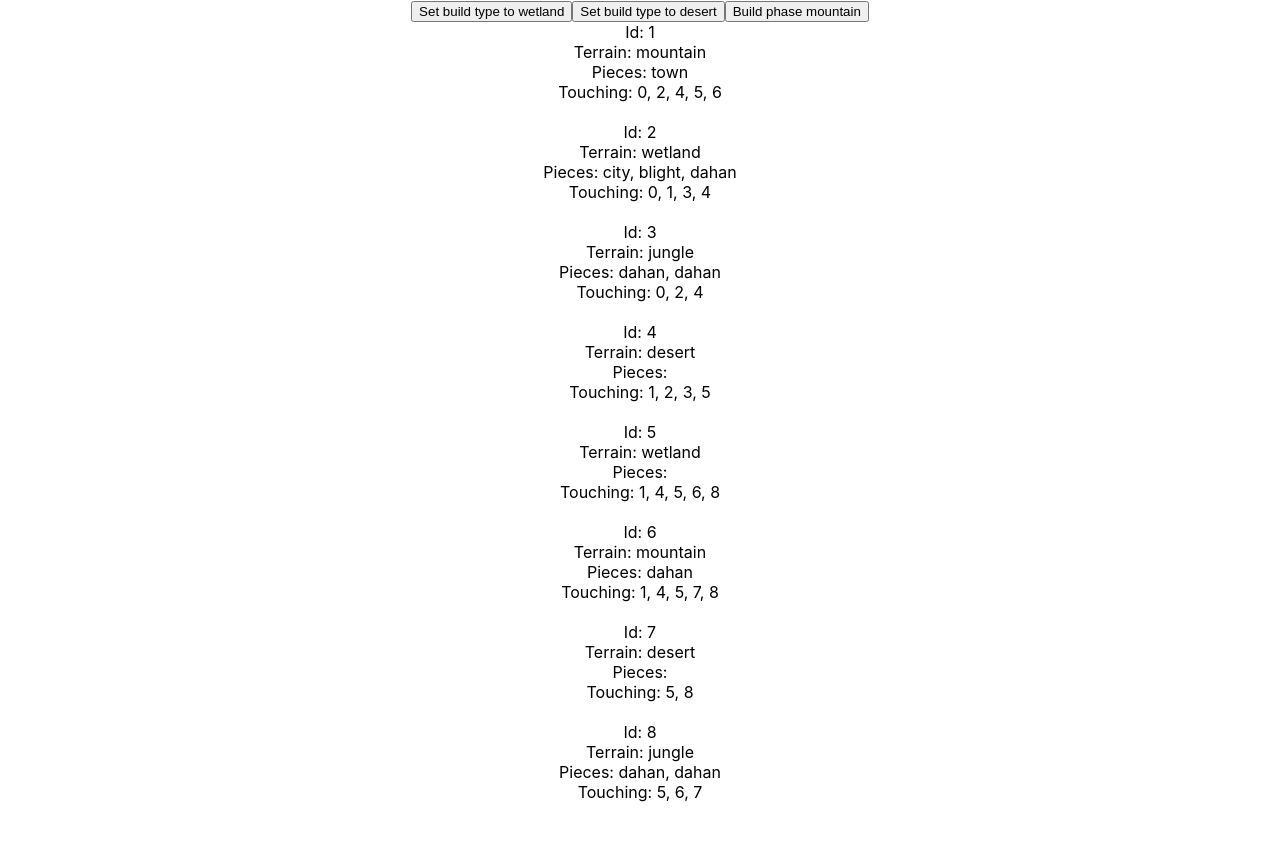
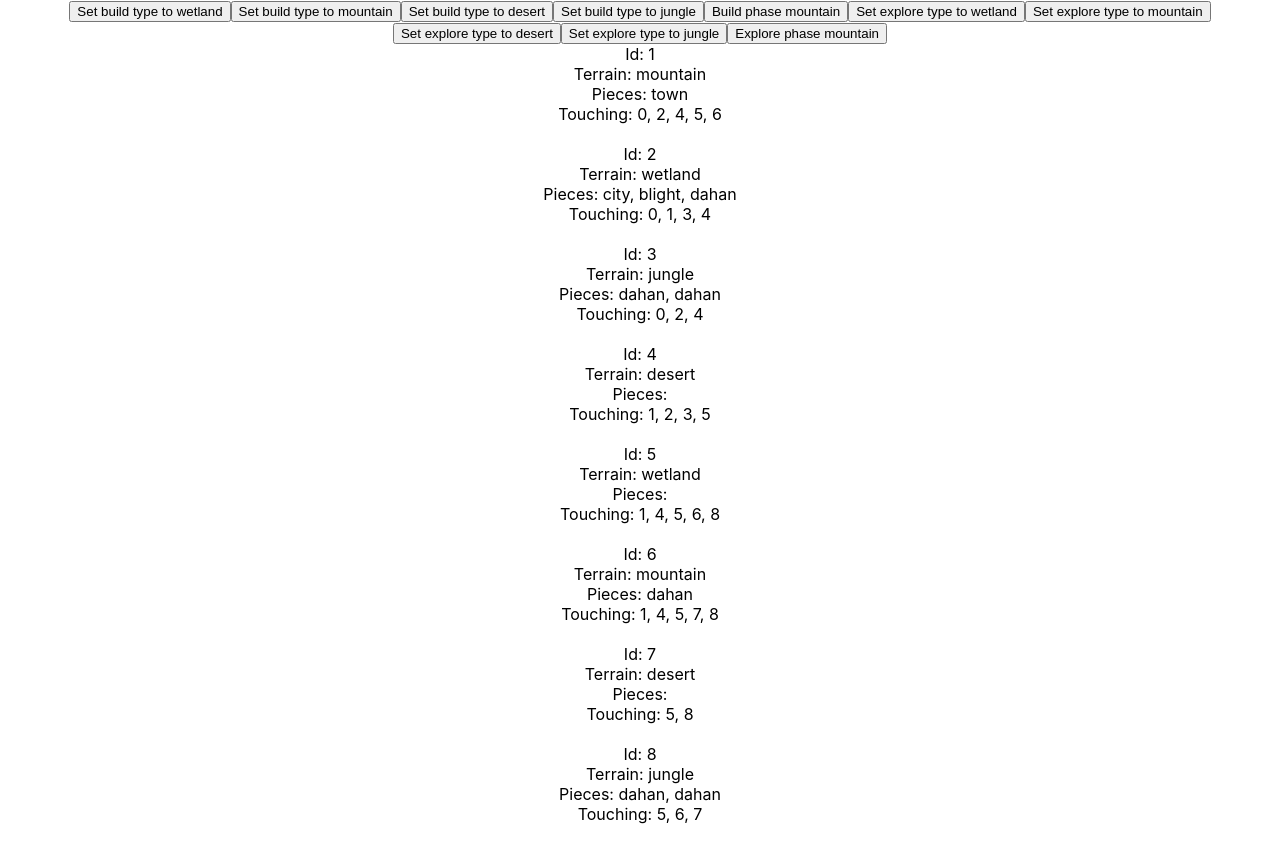
Before and after one commit to InkblotBear/spirit-island, a React (Create React App) app: page / in a window 1280 px wide. Before the commit the page ends 822 px from the top, so only its background shows below. Built offline with nearby package versions, Linux system fonts and the light colour scheme.

Commit message:
Explore Phase functioning

```diff
--- a/src/App.tsx
+++ b/src/App.tsx
@@ -7,6 +7,7 @@ import {phases, createBoardA, TerrainTypes, Tile} from './board';
 function App() {
   const [board, setBoard] = useState(createBoardA());
   const [buildType, setBuildType] = useState(TerrainTypes.MOUNTAIN);
+  const [exploreType, setExploreType] = useState(TerrainTypes.MOUNTAIN)
 
   return (
     <div className="App">
@@ -16,15 +17,53 @@ function App() {
         Set build type to {TerrainTypes.WETLAND}
       </button>
       <button onClick={() => {
+        setBuildType(TerrainTypes.MOUNTAIN);
+      }}>
+        Set build type to {TerrainTypes.MOUNTAIN}
+      </button>
+      <button onClick={() => {
         setBuildType(TerrainTypes.DESERT);
       }}>
         Set build type to {TerrainTypes.DESERT}
+      </button>
+      <button onClick={() => {
+        setBuildType(TerrainTypes.JUNGLE);
+      }}>
+        Set build type to {TerrainTypes.JUNGLE}
       </button>
       <button onClick={() => {
         phases.invader.invaderActions.build(board, [buildType]);
         setBoard({...board});
       }}>
         Build phase {buildType}
+      </button>
+
+      <button onClick={() => {
+        setExploreType(TerrainTypes.WETLAND);
+      }}>
+        Set explore type to {TerrainTypes.WETLAND}
+      </button>
+      <button onClick={() => {
+        setExploreType(TerrainTypes.MOUNTAIN);
+      }}>
+        Set explore type to {TerrainTypes.MOUNTAIN}
+      </button>
+      <button onClick={() => {
+        setExploreType(TerrainTypes.DESERT);
+      }}>
+        Set explore type to {TerrainTypes.DESERT}
+      </button>
+      <button onClick={() => {
+        setExploreType(TerrainTypes.JUNGLE);
+      }}>
+        Set explore type to {TerrainTypes.JUNGLE}
+      </button>
+
+      <button onClick={() => {
+        phases.invader.invaderActions.explore(board, [exploreType]);
+        setBoard({...board});
+      }}>
+        Explore phase {exploreType}
       </button>
 
       {Object.values(board).map((tile: Tile) => {
--- a/src/board.ts
+++ b/src/board.ts
@@ -22,7 +22,7 @@ export interface Tile {
 }
 
 export interface Board {
-    [n: number]: Tile,
+    [n: number]: Tile | undefined,
 }
 
 export const createBoardA: () => Board = () => ({
@@ -109,14 +109,18 @@ export const createBoardA: () => Board = () => ({
     }
 })
 
-const isCoastal = (board: Board, id: number) => {
-    const piece = board[id];
-    return piece.touching.includes(0);
+const getIsCoastal = (board: Board, id: number) => {
+    const tile = board[id];
+    return !!(tile?.touching.includes(0));
 };
 
-const isInland = (board: Board, id: number) => {
-    return !isCoastal(board, id);
+const getIsInland = (board: Board, id: number) => {
+    return !getIsCoastal(board, id);
 };
+
+const getHasBuilding = (tile: Tile) => {
+    return !!(countPiecesOfType(tile, Pieces.CITY) || countPiecesOfType(tile, Pieces.TOWN));
+}
 
 const getAllTilesOfType = (board: Board, landTypes: TerrainTypes[]) => {
     return Object.values(board).filter((tile: Tile) => landTypes.includes(tile.terrain));
@@ -129,6 +133,26 @@ const countPiecesOfType = (tile: Tile, type: Pieces) => {
 export const phases = {
     invader: {
         invaderActions: {
+            explore: (board: Board, landTypes: TerrainTypes[]) => {
+                const exploreTiles = getAllTilesOfType(board, landTypes);
+
+                exploreTiles.forEach((tile: Tile) => {
+                    // Has City or Town
+                    const hasBuilding = getHasBuilding(tile);
+                    // Coastal
+                    const isCoastal = getIsCoastal(board, tile.id)
+                    // Adjacent to City or Town
+                    const adjacentExplore = tile.touching.some((id: number) => {
+                        // You can return a variable (you super dont have to do it like that)
+                        const adjacentTile = board[id];
+                        const adjacentBuilding = adjacentTile ? getHasBuilding(adjacentTile) : false;
+                        return adjacentBuilding;
+                    })
+                    if (hasBuilding || isCoastal || adjacentExplore) {
+                        tile.pieces.push(Pieces.EXPLORER);
+                    }
+                })
+            },
             build: (board: Board, landTypes: TerrainTypes[]) => {
                 const buildTiles = getAllTilesOfType(board, landTypes);
 
```
